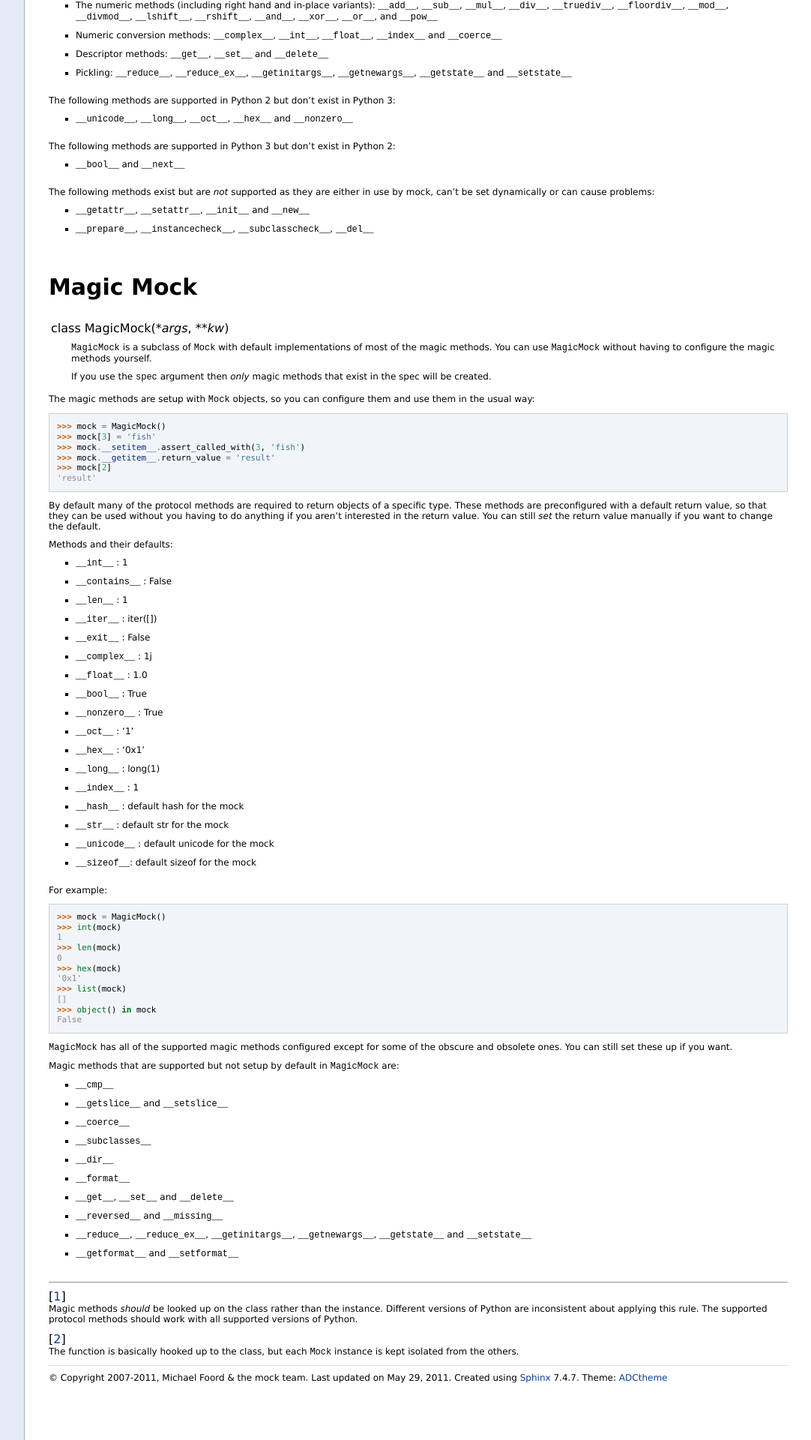
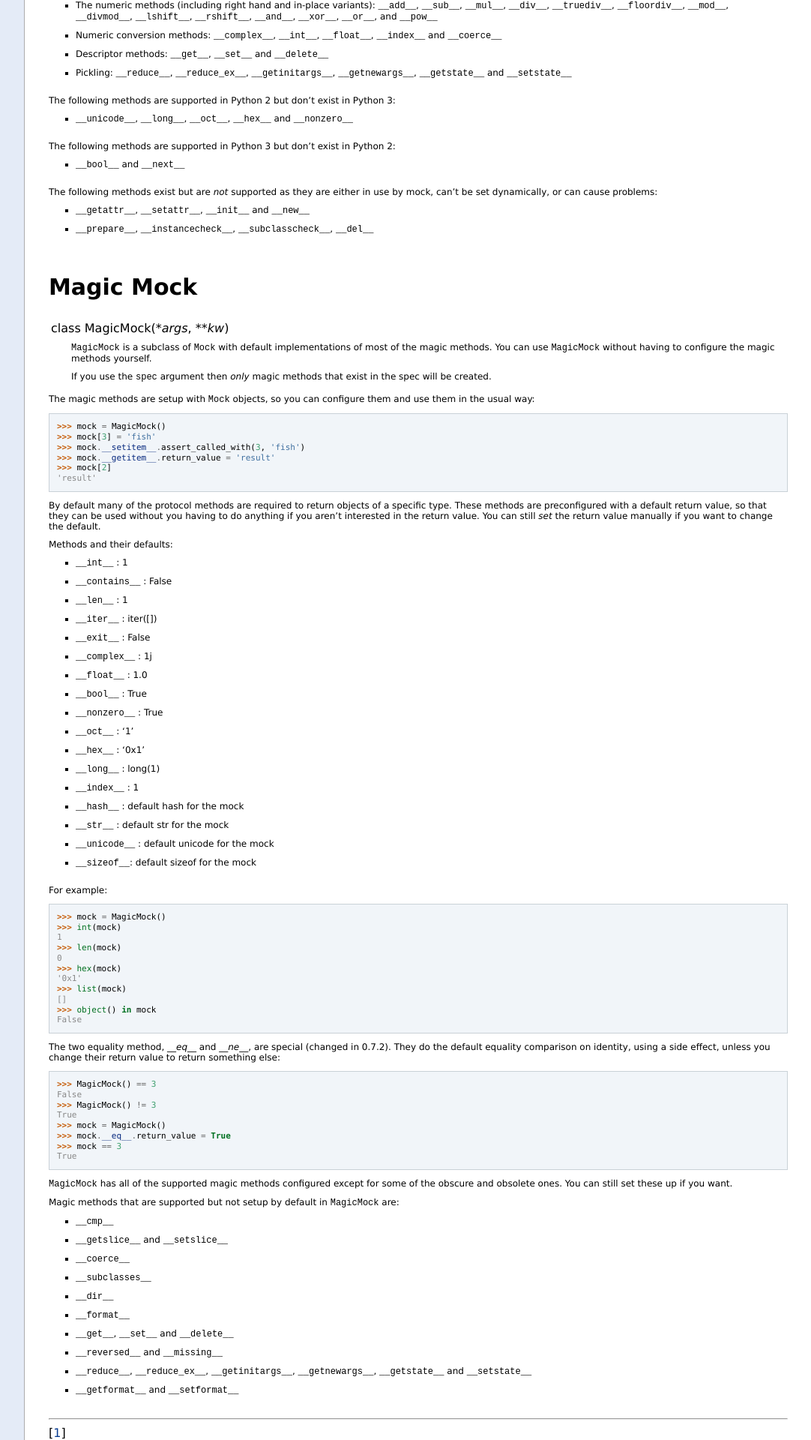
Before and after one commit to testing-cabal/mock, a Sphinx documentation site: the page built from docs/magicmock.txt, in a window 1280 px wide. Shown: the part 1057-2977 px from the top of the page at 75% size, without its empty margins (197-1279 px from the left). Built offline with Sphinx 7.4.7, drawn with Linux system fonts in a browser that asks for light colours; pages that are not in the unit, such as notebooks, are missing from menus.

Commit message:
Further fixes for MagicMock equality

```diff
--- a/docs/magicmock.txt
+++ b/docs/magicmock.txt
@@ -102,7 +102,7 @@ The following methods are supported in Python 3 but don't exist in Python 2:
 * ``__bool__`` and ``__next__``
 
 The following methods exist but are *not* supported as they are either in use by
-mock, can't be set dynamically or can cause problems:
+mock, can't be set dynamically, or can cause problems:
 
 * ``__getattr__``, ``__setattr__``, ``__init__`` and ``__new__``
 * ``__prepare__``, ``__instancecheck__``, ``__subclasscheck__``, ``__del__``
@@ -175,6 +175,21 @@ For example:
    >>> object() in mock
    False
 
+The two equality method, `__eq__` and `__ne__`, are special (changed in 0.7.2).
+They do the default equality comparison on identity, using a side effect, unless
+you change their return value to return something else:
+
+.. doctest::
+
+   >>> MagicMock() == 3
+   False
+   >>> MagicMock() != 3
+   True
+   >>> mock = MagicMock()
+   >>> mock.__eq__.return_value = True
+   >>> mock == 3
+   True
+
 ``MagicMock`` has all of the supported magic methods configured except for some
 of the obscure and obsolete ones. You can still set these up if you want.
 
```
Also changed, not shown: mock.py (+18 -2 lines), 1 other file.
